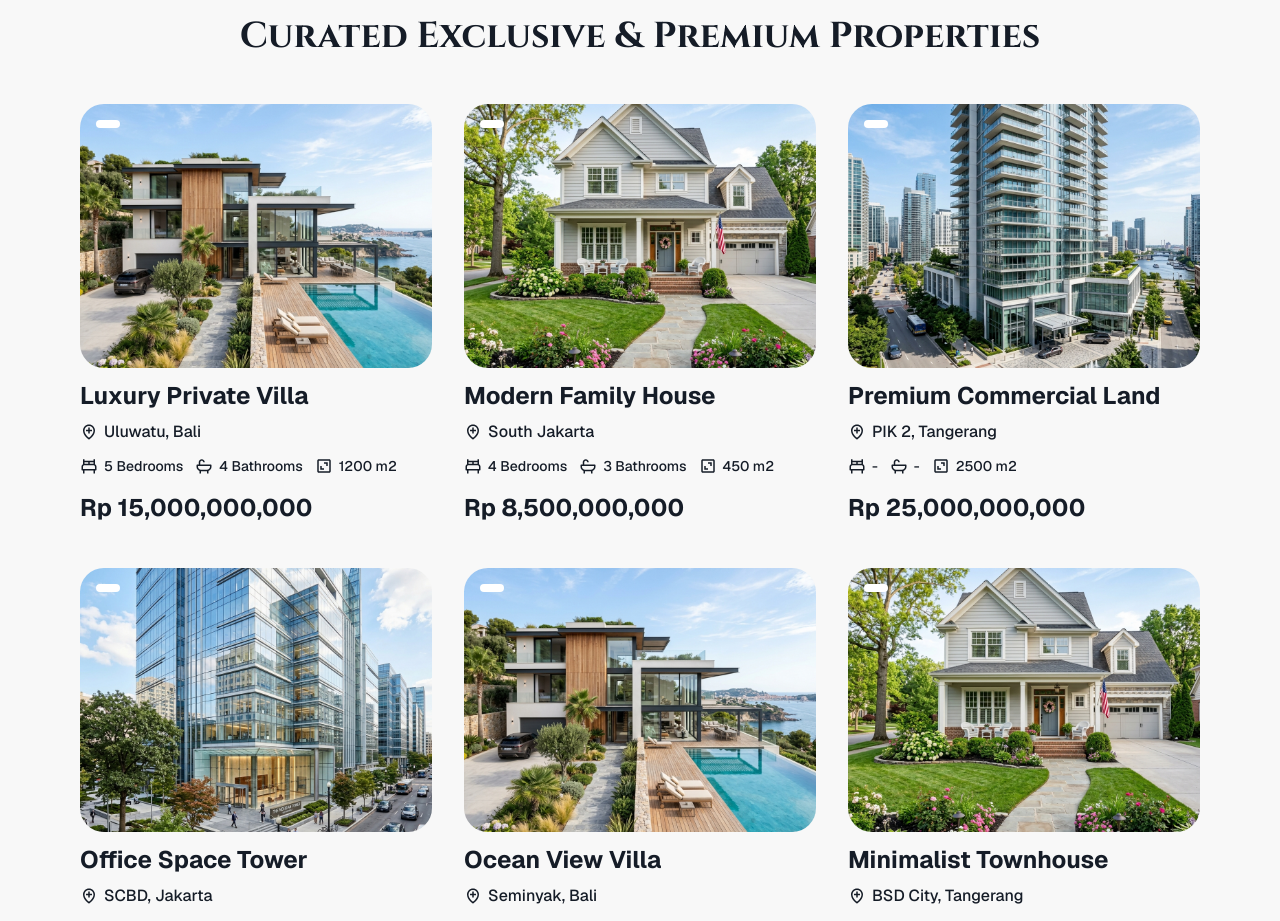
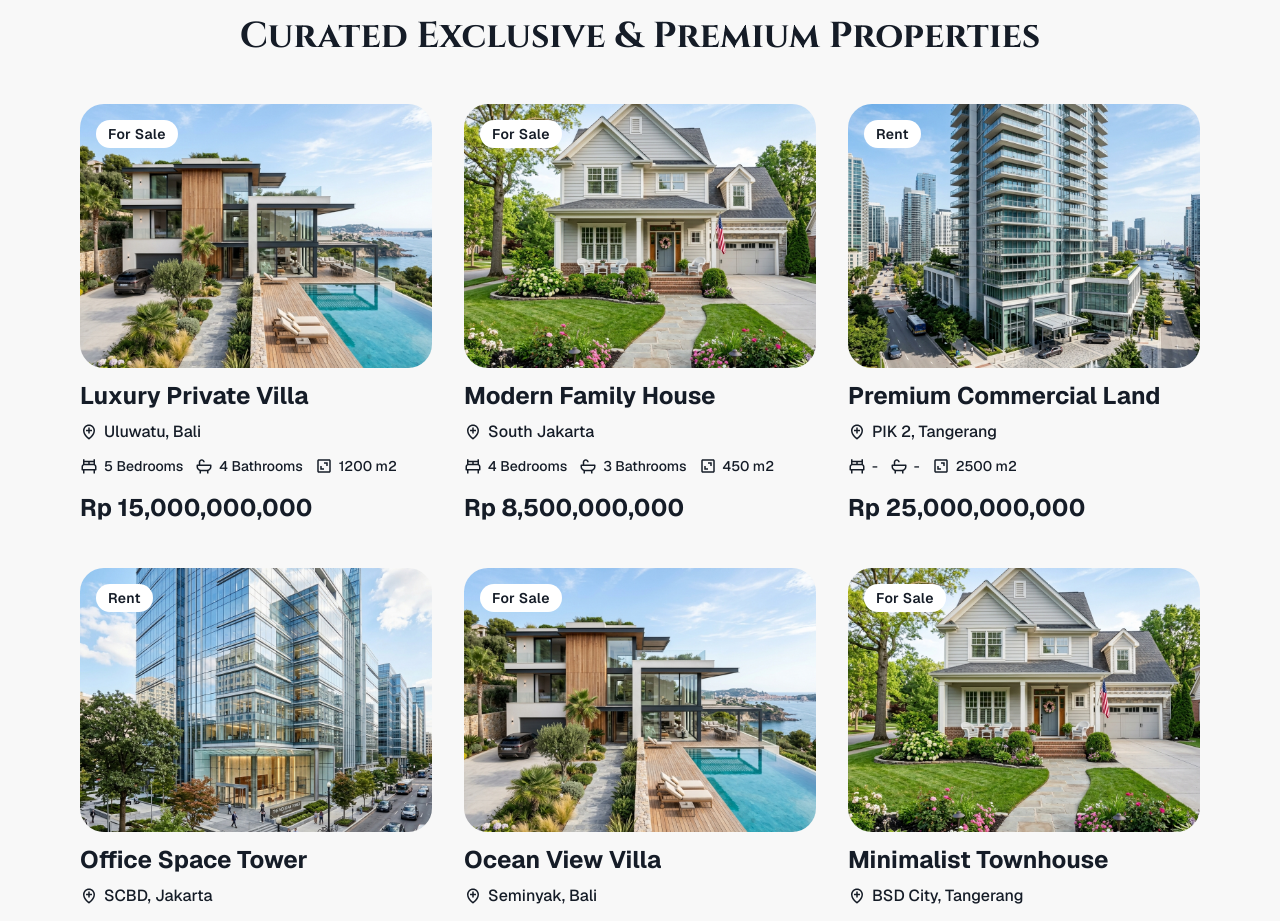
Before and after one commit to AIDILYOWIE/agency_property_website, a Next.js app: page / in a window 1280 px wide. Shown: the part 4744-5665 px from the top of the page. Built offline with nearby package versions, Linux system fonts and the light colour scheme.

Commit message:
:white_check_mark: Update key category to status

```diff
--- a/app/_components/ui/PortoCard.tsx
+++ b/app/_components/ui/PortoCard.tsx
@@ -11,11 +11,11 @@ interface PortoCardProps {
     area: string;
     price: string;
     imageSrc: string;
-    category: string;
+    status: string;
     href?: string;
 }
 
-export function PortoCard({ title, location, beds, baths, area, price, imageSrc, category, href = "#" }: PortoCardProps) {
+export function PortoCard({ title, location, beds, baths, area, price, imageSrc, status, href = "#" }: PortoCardProps) {
     return (
         <Link
             href={href}
@@ -24,7 +24,7 @@ export function PortoCard({ title, location, beds, baths, area, price, imageSrc,
             {/* Image Section */}
             <div className="relative w-full aspect-[4/3] overflow-hidden rounded-xl ">
                 <div className="absolute top-4 left-4 z-10 bg-white px-3 py-1 rounded-full items-center flex justify-center">
-                    <span className="text-on-background text-sm font-semibold tracking-wide">{category}</span>
+                    <span className="text-on-background text-sm font-semibold tracking-wide">{status}</span>
                 </div>
                 <Image
                     src={imageSrc || ""}
```
